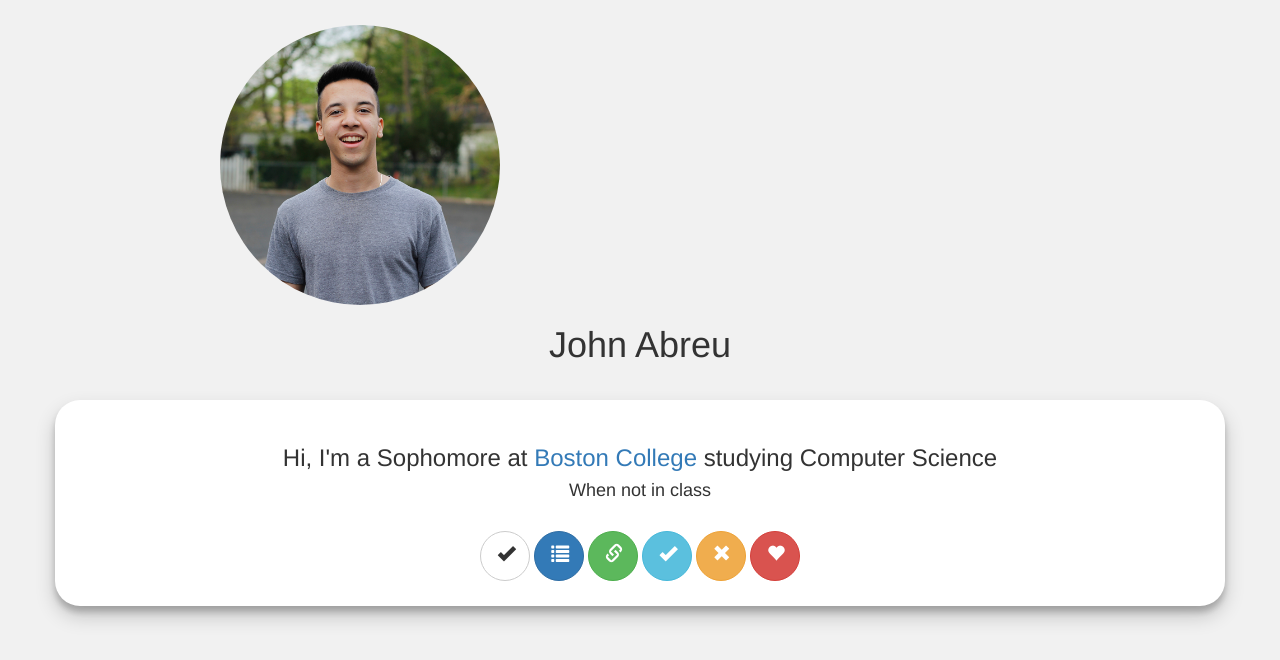
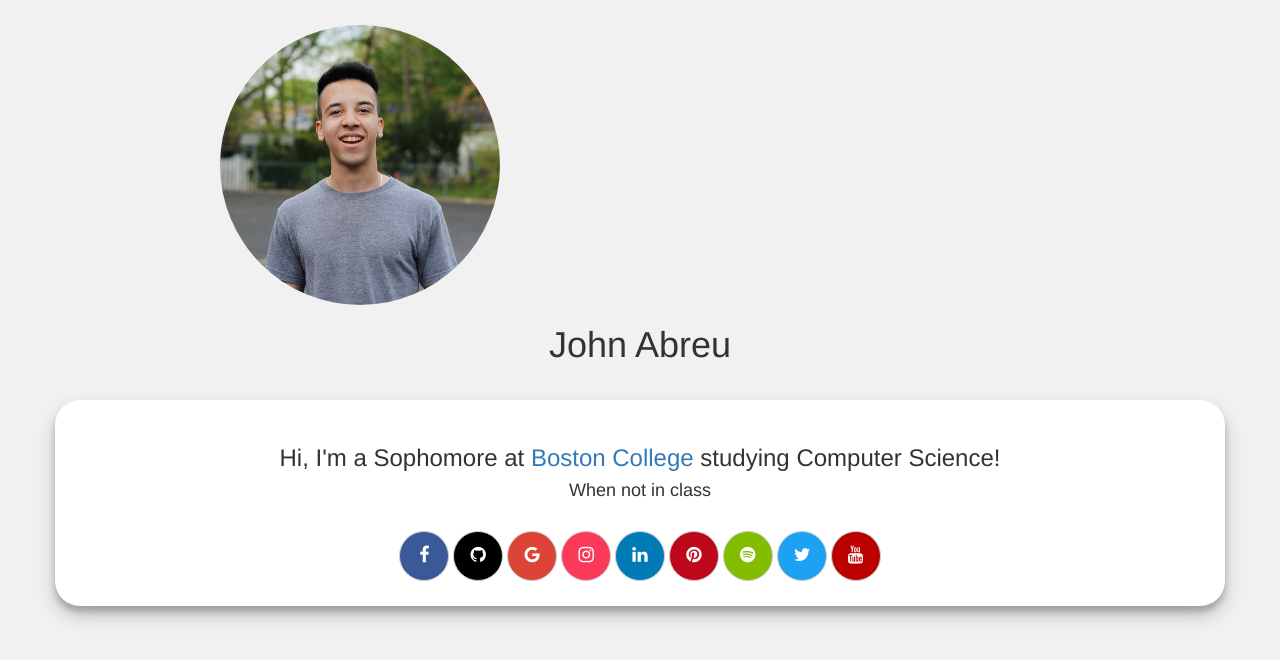
Before and after one commit to Sherryjia1996/1, a plain HTML site: page index.html in a window 1280 px wide. Drawn offline with nearby package versions, Linux system fonts and the light colour scheme.

Commit message:
Added socials and some sick styles

```diff
--- a/css/style.css
+++ b/css/style.css
@@ -11,7 +11,6 @@ html, body {
 }
 
 .container.content {
-  background-color: ;
   border-radius: 25px;
   background-color: white;
   box-shadow: 0 10px 20px rgba(0,0,0,0.19), 0 6px 6px rgba(0,0,0,0.20);
@@ -37,3 +36,125 @@ html, body {
   line-height: 1.33;
   border-radius: 25px;
 }
+
+.fa {
+  color: white;
+}
+
+.facebook {
+  background-color: #3B5998;
+  transition: all 0.3s cubic-bezier(.25, .8, .25, 1);
+}
+
+.facebook:hover {
+  background-color: white;
+  border: 2px solid #3B5998;
+}
+
+.facebook:hover i {
+  color: #3B5998;
+}
+
+.twitter {
+  background-color: #1DA1F2;
+}
+
+.twitter:hover {
+  background-color: white;
+  border: 2px solid #1DA1F2;
+}
+
+.twitter:hover i {
+  color: #1DA1F2;
+}
+
+.google {
+  background-color: #DB4437;
+}
+
+.google:hover {
+  background-color: white;
+  border: 2px solid #DB4437;
+}
+
+.google:hover i {
+  color: #DB4437;
+}
+
+.pinterest {
+  background-color: #BD081C;
+}
+
+.pinterest:hover {
+  background-color: white;
+  border: 2px solid #BD081C;
+}
+
+.pinterest:hover i {
+  color: #BD081C;
+}
+
+.spotify {
+  background-color: #84bd00;
+}
+
+.spotify:hover {
+  background-color: white;
+  border: 2px solid #84bd00;
+}
+
+.spotify:hover i {
+  color: #84bd00;
+}
+
+.linkedin {
+  background-color: #007bb6;
+}
+
+.linkedin:hover {
+  background-color: white;
+  border: 2px solid #007bb6;
+}
+
+.linkedin:hover i {
+  color: #007bb6;
+}
+
+.github {
+  background-color: black;
+}
+
+.github:hover {
+  background-color: white;
+  border: 2px solid black;
+}
+
+.github:hover i {
+  color: black;
+}
+
+.instagram {
+  background-color: #fb3958;
+}
+
+.instagram:hover {
+  background-color: white;
+  border: 2px solid #fb3958;
+}
+
+.instagram:hover i {
+  color: #fb3958;
+}
+
+.youtube {
+  background-color: #bb0000;
+}
+
+.youtube:hover {
+  background-color: white;
+  border: 2px solid #bb0000;
+}
+
+.youtube:hover i {
+  color: #bb0000;
+}
--- a/index.html
+++ b/index.html
@@ -1,55 +1,41 @@
 <!DOCTYPE html>
 <html lang="en">
-
 <head>
     <!-- Required meta tags -->
     <meta charset="utf-8">
     <meta name="viewport" content="width=device-width, initial-scale=1, shrink-to-fit=no">
-
     <!-- Bootstrap CSS -->
     <link rel="stylesheet" href="https://maxcdn.bootstrapcdn.com/bootstrap/3.3.7/css/bootstrap.min.css" integrity="sha384-BVYiiSIFeK1dGmJRAkycuHAHRg32OmUcww7on3RYdg4Va+PmSTsz/K68vbdEjh4u" crossorigin="anonymous">
     <!-- Add icon library -->
     <link rel="stylesheet" href="https://cdnjs.cloudflare.com/ajax/libs/font-awesome/4.7.0/css/font-awesome.min.css">
     <link rel="stylesheet" type="text/css" href="css/style.css">
-
 </head>
-
 <body>
-
 <div>
-
-
     <div class="container">
-
         <a id="profile-pic" href="http://johnabreu.me" align="center">
             <img src="public/assets/prof.jpg"/></a>
         <h1>John Abreu</h1>
     </div>
-
     <div class="container content">
-
         <h3>
-      Hi, I'm a Sophomore at <a href="http://www.bc.edu/">Boston College</a> studying Computer Science
+            Hi, I'm a Sophomore at <a href="http://www.bc.edu/">Boston College</a> studying Computer Science!
         </h3>
-
         <h4>
             When not in class
         </h4>
-
-    <br />
-    <button type="button" class="btn btn-default btn-circle btn-lg"><i class="glyphicon glyphicon-ok"></i></button>
-    <button type="button" class="btn btn-primary btn-circle btn-lg"><i class="glyphicon glyphicon-list"></i></button>
-    <button type="button" class="btn btn-success btn-circle btn-lg"><i class="glyphicon glyphicon-link"></i></button>
-    <button type="button" class="btn btn-info btn-circle btn-lg"><i class="glyphicon glyphicon-ok"></i></button>
-    <button type="button" class="btn btn-warning btn-circle btn-lg"><i class="glyphicon glyphicon-remove"></i></button>
-    <button type="button" class="btn btn-danger btn-circle btn-lg"><i class="glyphicon glyphicon-heart"></i></button>
+        <br/>
+        <button class="btn btn-default btn-circle btn-lg facebook" type="button"><i class="fa fa-facebook"></i></button>
+        <button class="btn btn-default btn-circle btn-lg github" type="button"><i class="fa fa-github"></i></button>
+        <button class="btn btn-default btn-circle btn-lg google" type="button"><i class="fa fa-google"></i></button>
+        <button class="btn btn-default btn-circle btn-lg instagram" type="button"><i class="fa fa-instagram"></i></button>
+        <button class="btn btn-default btn-circle btn-lg linkedin" type="button"><i class="fa fa-linkedin"></i></button>
+        <button class="btn btn-default btn-circle btn-lg pinterest" type="button"><i class="fa fa-pinterest"></i></button>
+        <button class="btn btn-default btn-circle btn-lg spotify" type="button"><i class="fa fa-spotify"></i></button>
+        <button class="btn btn-default btn-circle btn-lg twitter" type="button"><i class="fa fa-twitter"></i></button>
+        <button class="btn btn-default btn-circle btn-lg youtube" type="button"><i class="fa fa-youtube"></i></button>
     </div>
 </div>
-
-
-
-  <!-- Your code here -->
-
 
 <!-- Optional JavaScript -->
 <!-- jQuery first, then Popper.js, then Bootstrap JS -->
@@ -58,5 +44,4 @@
 <!-- Latest compiled and minified JavaScript -->
 <script src="https://maxcdn.bootstrapcdn.com/bootstrap/3.3.7/js/bootstrap.min.js" integrity="sha384-Tc5IQib027qvyjSMfHjOMaLkfuWVxZxUPnCJA7l2mCWNIpG9mGCD8wGNIcPD7Txa" crossorigin="anonymous"></script>
 </body>
-
 </html>
```
Lines whose indentation alone changed are shown as unchanged.
